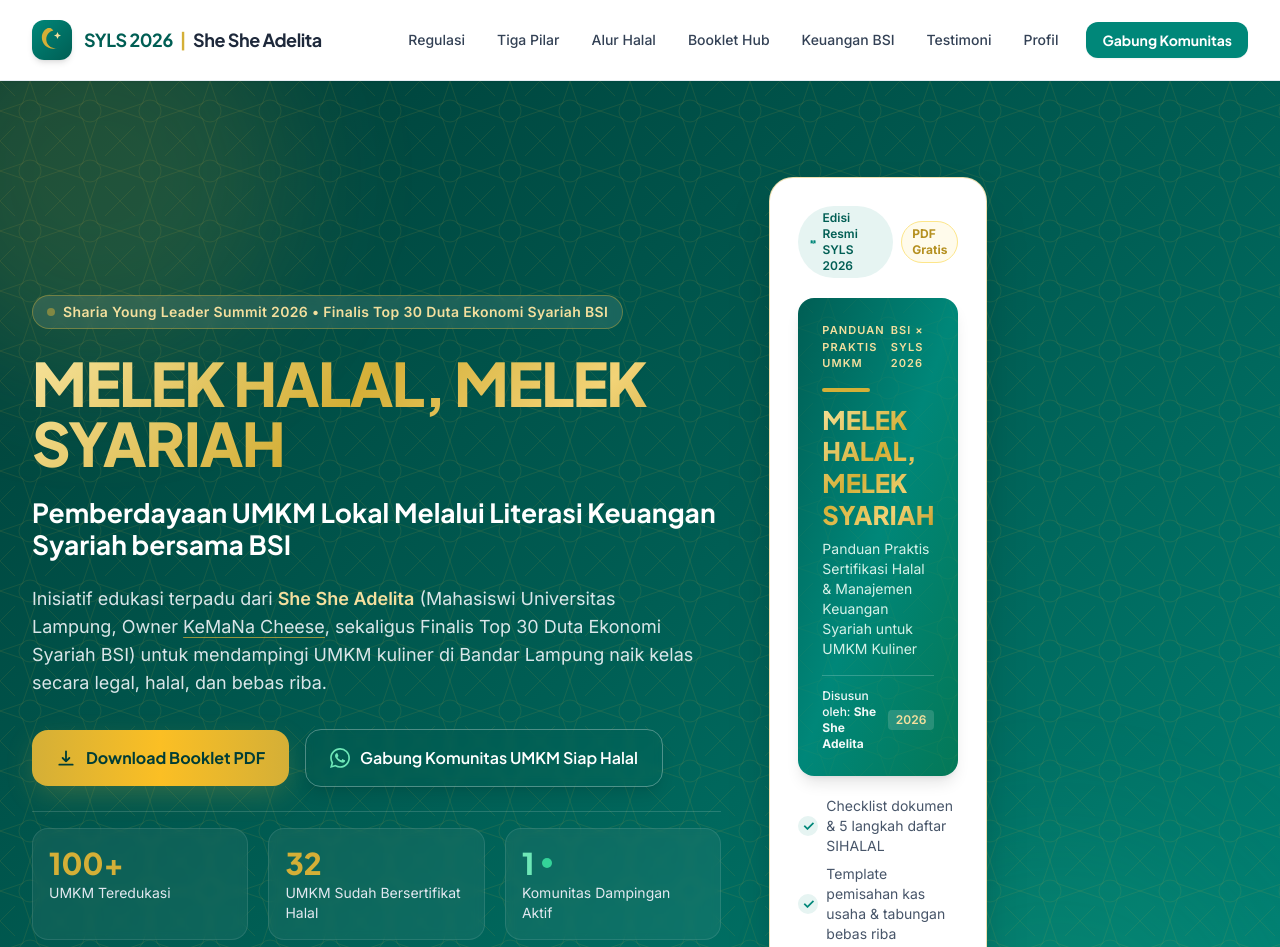
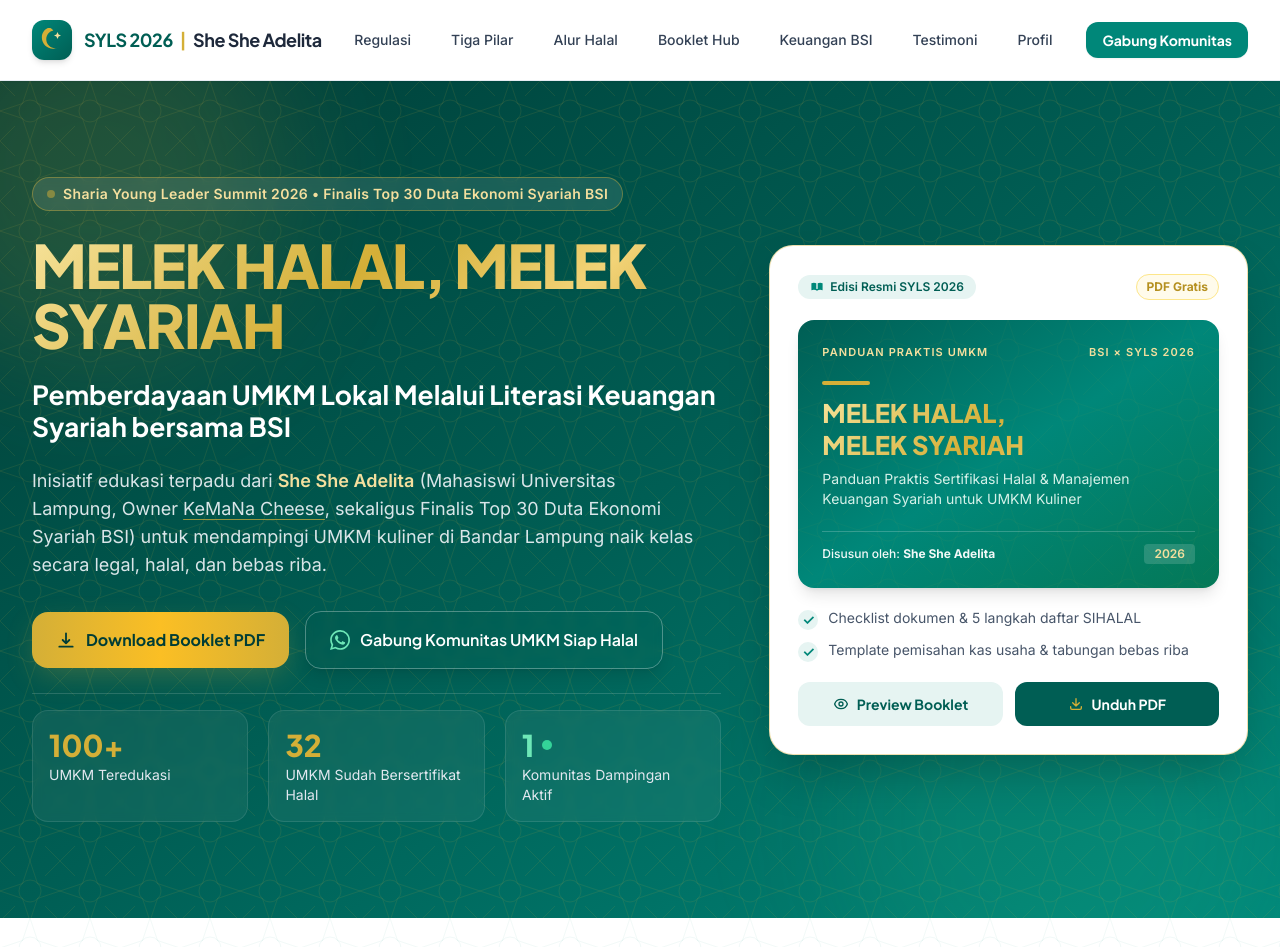
Before and after one commit to ZakyMora/Melek-Halal-Melek-Syariah-Campaign, a plain HTML site: page index.html in a window 1280 px wide. Shown: the top 947 px of the page. Drawn offline with nearby package versions, Linux system fonts and the light colour scheme.

Commit message:
Update index.html

```diff
--- a/index.html
+++ b/index.html
@@ -103,10 +103,10 @@
   <!-- ===================================================================== -->
   <header class="sticky top-0 z-50 bg-white/95 backdrop-blur-md border-b border-slate-200/80 shadow-sm">
     <div class="max-w-7xl mx-auto px-4 sm:px-6 lg:px-8">
-      <div class="flex items-center justify-between h-16 sm:h-20">
+      <div class="flex items-center justify-between gap-4 h-16 sm:h-20">
 
         <!-- Top-Left Logo: ONLY 'SYLS 2026 | She She Adelita' + Crescent/Geometric Icon -->
-        <a href="#beranda" class="flex items-center gap-3 group focus:outline-none">
+        <a href="#beranda" class="flex items-center gap-3 shrink-0 group focus:outline-none">
           <div class="w-10 h-10 rounded-xl bg-gradient-to-br from-bsi-teal to-bsi-deep flex items-center justify-center shadow-md group-hover:scale-105 transition-transform">
             <!-- Clean Crescent & 8-Point Islamic Star Icon -->
             <svg class="w-6 h-6 text-bsi-gold" viewBox="0 0 24 24" fill="none" xmlns="http://www.w3.org/2000/svg" aria-hidden="true">
@@ -114,25 +114,25 @@
               <polygon points="17.5,4 18.6,6.4 21,7.5 18.6,8.6 17.5,11 16.4,8.6 14,7.5 16.4,6.4" fill="#F4DF9E"/>
             </svg>
           </div>
-          <span class="font-display font-bold text-sm sm:text-base lg:text-lg tracking-tight text-bsi-deep">
+          <span class="font-display font-bold text-sm sm:text-base lg:text-lg tracking-tight text-bsi-deep whitespace-nowrap">
             SYLS 2026 <span class="text-bsi-gold mx-1">|</span> <span class="text-slate-800">She She Adelita</span>
           </span>
         </a>
 
         <!-- Desktop Navigation Links -->
-        <nav class="hidden lg:flex items-center gap-1 xl:gap-2" aria-label="Navigasi Utama">
-          <a href="#regulasi" class="px-3 py-2 rounded-lg text-sm font-medium text-slate-700 hover:text-bsi-teal hover:bg-bsi-mint/60 transition-colors">Regulasi</a>
-          <a href="#pilar-gerakan" class="px-3 py-2 rounded-lg text-sm font-medium text-slate-700 hover:text-bsi-teal hover:bg-bsi-mint/60 transition-colors">Tiga Pilar</a>
-          <a href="#alur" class="px-3 py-2 rounded-lg text-sm font-medium text-slate-700 hover:text-bsi-teal hover:bg-bsi-mint/60 transition-colors">Alur Halal</a>
-          <a href="#booklet" class="px-3 py-2 rounded-lg text-sm font-medium text-slate-700 hover:text-bsi-teal hover:bg-bsi-mint/60 transition-colors">Booklet Hub</a>
-          <a href="#keuangan" class="px-3 py-2 rounded-lg text-sm font-medium text-slate-700 hover:text-bsi-teal hover:bg-bsi-mint/60 transition-colors">Keuangan BSI</a>
-          <a href="#testimoni" class="px-3 py-2 rounded-lg text-sm font-medium text-slate-700 hover:text-bsi-teal hover:bg-bsi-mint/60 transition-colors">Testimoni</a>
-          <a href="#profil" class="px-3 py-2 rounded-lg text-sm font-medium text-slate-700 hover:text-bsi-teal hover:bg-bsi-mint/60 transition-colors">Profil</a>
+        <nav class="hidden lg:flex items-center gap-2 xl:gap-5 text-sm" aria-label="Navigasi Utama">
+          <a href="#regulasi" class="px-2.5 py-2 rounded-lg font-medium text-slate-700 hover:text-bsi-teal hover:bg-bsi-mint/60 transition-colors whitespace-nowrap">Regulasi</a>
+          <a href="#pilar-gerakan" class="px-2.5 py-2 rounded-lg font-medium text-slate-700 hover:text-bsi-teal hover:bg-bsi-mint/60 transition-colors whitespace-nowrap">Tiga Pilar</a>
+          <a href="#alur" class="px-2.5 py-2 rounded-lg font-medium text-slate-700 hover:text-bsi-teal hover:bg-bsi-mint/60 transition-colors whitespace-nowrap">Alur Halal</a>
+          <a href="#booklet" class="px-2.5 py-2 rounded-lg font-medium text-slate-700 hover:text-bsi-teal hover:bg-bsi-mint/60 transition-colors whitespace-nowrap">Booklet Hub</a>
+          <a href="#keuangan" class="px-2.5 py-2 rounded-lg font-medium text-slate-700 hover:text-bsi-teal hover:bg-bsi-mint/60 transition-colors whitespace-nowrap">Keuangan BSI</a>
+          <a href="#testimoni" class="px-2.5 py-2 rounded-lg font-medium text-slate-700 hover:text-bsi-teal hover:bg-bsi-mint/60 transition-colors whitespace-nowrap">Testimoni</a>
+          <a href="#profil" class="px-2.5 py-2 rounded-lg font-medium text-slate-700 hover:text-bsi-teal hover:bg-bsi-mint/60 transition-colors whitespace-nowrap">Profil</a>
           <a
             href="https://chat.whatsapp.com/Ko99B20ZuBdBXWymdZcCUH?s=sw&p=i&mlu=4&ilr=4&iam=2"
             target="_blank"
             rel="noopener noreferrer"
-            class="ml-2 inline-flex items-center gap-1.5 px-4 py-2 rounded-xl bg-bsi-teal hover:bg-bsi-deep text-white font-display font-bold text-xs xl:text-sm shadow-sm transition-colors"
+            class="ml-1 inline-flex items-center justify-center px-4 py-2 rounded-xl bg-bsi-teal hover:bg-bsi-deep text-white font-display font-bold text-xs xl:text-sm shadow-sm transition-colors whitespace-nowrap shrink-0"
           >
             <span>Gabung Komunitas</span>
           </a>
@@ -269,16 +269,17 @@
         </div>
 
         <!-- Right Hero Column: Clean Digital Booklet Showcase Card -->
-          <div class="relative mx-auto max-w-md bg-white text-slate-800 rounded-3xl p-6 sm:p-7 shadow-2xl border border-bsi-gold/40">
+        <div class="lg:col-span-5 w-full">
+          <div class="relative w-full max-w-md mx-auto lg:max-w-none lg:min-w-[320px] bg-white text-slate-800 rounded-3xl p-6 sm:p-7 shadow-2xl border border-bsi-gold/40">
             <!-- Top Ribbon -->
-            <div class="flex items-center justify-between gap-2 mb-5">
-              <span class="inline-flex items-center gap-1.5 px-3 py-1 rounded-full bg-bsi-mint text-bsi-deep font-semibold text-xs">
-                <svg class="w-3.5 h-3.5 text-bsi-teal" fill="currentColor" viewBox="0 0 20 20">
+            <div class="flex items-center justify-between gap-3 mb-5">
+              <span class="inline-flex items-center gap-1.5 px-3 py-1 rounded-full bg-bsi-mint text-bsi-deep font-semibold text-xs whitespace-nowrap">
+                <svg class="w-3.5 h-3.5 text-bsi-teal shrink-0" fill="currentColor" viewBox="0 0 20 20">
                   <path d="M9 4.804A7.968 7.968 0 005.5 4c-1.255 0-2.443.29-3.5.804v10A7.969 7.969 0 015.5 14c1.669 0 3.218.51 4.5 1.385A7.962 7.962 0 0114.5 14c1.255 0 2.443.29 3.5.804v-10A7.968 7.968 0 0014.5 4c-1.255 0-2.443.29-3.5.804V12a1 1 0 11-2 0V4.804z" />
                 </svg>
-                Edisi Resmi SYLS 2026
+                <span>Edisi Resmi SYLS 2026</span>
               </span>
-              <span class="text-xs font-bold text-bsi-goldDark bg-amber-50 border border-amber-200 px-2.5 py-1 rounded-full">
+              <span class="text-xs font-bold text-bsi-goldDark bg-amber-50 border border-amber-200 px-2.5 py-1 rounded-full whitespace-nowrap shrink-0">
                 PDF Gratis
               </span>
             </div>
@@ -287,9 +288,9 @@
             <div class="relative rounded-2xl bg-gradient-to-br from-bsi-deep via-bsi-teal to-emerald-700 p-6 text-white overflow-hidden shadow-lg mb-5">
               <div class="absolute inset-0 islamic-pattern opacity-40 pointer-events-none"></div>
               <div class="relative z-10 flex flex-col justify-between min-h-[220px]">
-                <div class="flex items-center justify-between text-[11px] uppercase tracking-widest text-bsi-goldLight font-semibold">
+                <div class="flex items-center justify-between gap-2 text-[11px] uppercase tracking-widest text-bsi-goldLight font-semibold">
                   <span>Panduan Praktis UMKM</span>
-                  <span>BSI × SYLS 2026</span>
+                  <span class="shrink-0">BSI × SYLS 2026</span>
                 </div>
 
                 <div class="my-4">
@@ -302,21 +303,21 @@
                   </p>
                 </div>
 
-                <div class="flex items-center justify-between pt-3 border-t border-white/20 text-xs">
+                <div class="flex items-center justify-between gap-2 pt-3 border-t border-white/20 text-xs">
                   <span class="font-medium text-white/95">Disusun oleh: <strong>She She Adelita</strong></span>
-                  <span class="px-2 py-0.5 rounded bg-white/15 text-bsi-goldLight font-semibold">2026</span>
+                  <span class="px-2.5 py-0.5 rounded bg-white/15 text-bsi-goldLight font-semibold shrink-0">2026</span>
                 </div>
               </div>
             </div>
 
             <!-- Quick Highlights inside Booklet Card -->
-            <ul class="space-y-2 text-xs sm:text-sm text-slate-600 mb-5">
-              <li class="flex items-center gap-2">
-                <span class="w-5 h-5 rounded-full bg-bsi-mint text-bsi-teal flex items-center justify-center shrink-0 font-bold">✓</span>
+            <ul class="space-y-2.5 text-xs sm:text-sm text-slate-600 mb-5">
+              <li class="flex items-start gap-2.5">
+                <span class="w-5 h-5 rounded-full bg-bsi-mint text-bsi-teal flex items-center justify-center shrink-0 font-bold mt-0.5">✓</span>
                 <span>Checklist dokumen &amp; 5 langkah daftar SIHALAL</span>
               </li>
-              <li class="flex items-center gap-2">
-                <span class="w-5 h-5 rounded-full bg-bsi-mint text-bsi-teal flex items-center justify-center shrink-0 font-bold">✓</span>
+              <li class="flex items-start gap-2.5">
+                <span class="w-5 h-5 rounded-full bg-bsi-mint text-bsi-teal flex items-center justify-center shrink-0 font-bold mt-0.5">✓</span>
                 <span>Template pemisahan kas usaha &amp; tabungan bebas riba</span>
               </li>
             </ul>
@@ -326,9 +327,9 @@
               <button
                 type="button"
                 onclick="openBookletModal()"
-                class="inline-flex items-center justify-center gap-2 py-3 px-4 rounded-xl bg-bsi-mint text-bsi-deep hover:bg-bsi-teal hover:text-white font-display font-bold text-xs sm:text-sm transition cursor-pointer"
+                class="inline-flex items-center justify-center gap-2 py-3 px-4 rounded-xl bg-bsi-mint text-bsi-deep hover:bg-bsi-teal hover:text-white font-display font-bold text-xs sm:text-sm transition whitespace-nowrap cursor-pointer"
               >
-                <svg class="w-4 h-4" fill="none" stroke="currentColor" stroke-width="2" viewBox="0 0 24 24">
+                <svg class="w-4 h-4 shrink-0" fill="none" stroke="currentColor" stroke-width="2" viewBox="0 0 24 24">
                   <path stroke-linecap="round" stroke-linejoin="round" d="M15 12a3 3 0 11-6 0 3 3 0 016 0z" />
                   <path stroke-linecap="round" stroke-linejoin="round" d="M2.458 12C3.732 7.943 7.523 5 12 5c4.478 0 8.268 2.943 9.542 7-1.274 4.057-5.064 7-9.542 7-4.477 0-8.268-2.943-9.542-7z" />
                 </svg>
@@ -338,9 +339,9 @@
               <a
                 href="Melek-Halal-Melek-Syariah.pdf"
                 download="Melek-Halal-Melek-Syariah.pdf"
-                class="inline-flex items-center justify-center gap-2 py-3 px-4 rounded-xl bg-bsi-deep text-white hover:bg-bsi-dark font-display font-bold text-xs sm:text-sm transition"
+                class="inline-flex items-center justify-center gap-2 py-3 px-4 rounded-xl bg-bsi-deep text-white hover:bg-bsi-dark font-display font-bold text-xs sm:text-sm transition whitespace-nowrap"
               >
-                <svg class="w-4 h-4 text-bsi-gold" fill="none" stroke="currentColor" stroke-width="2" viewBox="0 0 24 24">
+                <svg class="w-4 h-4 text-bsi-gold shrink-0" fill="none" stroke="currentColor" stroke-width="2" viewBox="0 0 24 24">
                   <path stroke-linecap="round" stroke-linejoin="round" d="M4 16v2a2 2 0 002 2h12a2 2 0 002-2v-2M7 10l5 5m0 0l5-5m-5 5V4" />
                 </svg>
                 <span>Unduh PDF</span>
```
